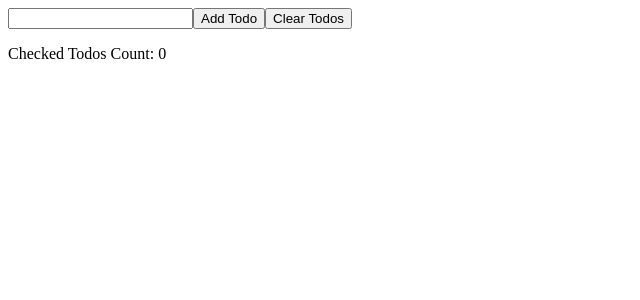
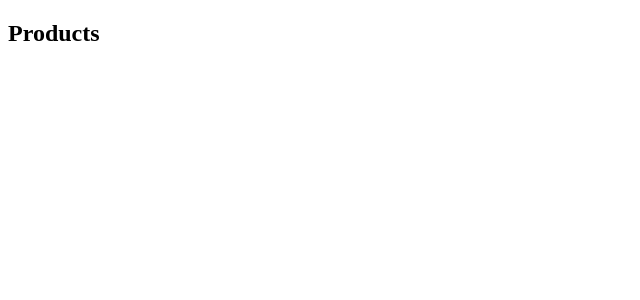
Before and after one commit to iceniveth/mdi-basic-react, a React (Vite) app: page /products in a window 1280 px wide. Shown: the top 300 px of the page, without its empty margins (0-640 px from the left). Built offline with nearby package versions, Linux system fonts and the light colour scheme.

Commit message:
Integrate React wouter

```diff
--- a/package.json
+++ b/package.json
@@ -11,7 +11,8 @@
   },
   "dependencies": {
     "react": "^18.2.0",
-    "react-dom": "^18.2.0"
+    "react-dom": "^18.2.0",
+    "wouter": "^2.10.1"
   },
   "devDependencies": {
     "@types/react": "^18.0.28",
--- a/src/App.tsx
+++ b/src/App.tsx
@@ -1,5 +1,6 @@
-import { useState, useRef } from "react";
-import TodoItem from "./TodoItem";
+import { Route, Switch } from "wouter";
+import Home from "./pages/Home";
+import Products from "./pages/Products";
 
 export type TodoItemType = {
   id: number;
@@ -8,59 +9,12 @@ export type TodoItemType = {
 };
 
 function App() {
-  const [task, setTask] = useState("");
-  const [todos, setTodos] = useState<TodoItemType[]>([]);
-  const taskRef = useRef<HTMLInputElement>(null);
-
-  const onTodoChange = (e: React.ChangeEvent<HTMLInputElement>) => {
-    setTask(e.target.value);
-  };
-
-  const checkedTodosCount = todos.filter((t) => t.checked).length;
-
   return (
     <>
-      <input type="text" ref={taskRef} value={task} onChange={onTodoChange} />
-      <button
-        onClick={() => {
-          setTodos((todos) => [
-            ...todos,
-            { id: new Date().getTime(), task, checked: false },
-          ]);
-          setTask("");
-          taskRef.current?.focus();
-        }}
-      >
-        Add Todo
-      </button>
-      <button
-        onClick={() => {
-          setTodos([]);
-        }}
-      >
-        Clear Todos
-      </button>
-      <br />
-      <p>Checked Todos Count: {checkedTodosCount}</p>
-      <br />
-      <ul>
-        {todos.map((todo) => (
-          <TodoItem
-            key={todo.id}
-            todo={todo}
-            onCheckedChanged={(id, checked) => {
-              setTodos((todos) =>
-                todos.map((t) =>
-                  t.id === id ? { ...t, checked } : t
-                )
-              );
-            }}
-            onDelete={(id) => {
-              setTodos((todos) => todos.filter((t) => t.id !== id));
-            }}
-          />
-        ))}
-      </ul>
+      <Switch>
+        <Route path="/products" component={Products} />
+        <Route path="/" component={Home} />
+      </Switch>
     </>
   );
 }
--- /dev/null
+++ b/src/pages/Home.tsx
@@ -0,0 +1,3 @@
+export default function Home() {
+  return <h2>Home</h2>;
+}
--- /dev/null
+++ b/src/pages/Products.tsx
@@ -0,0 +1,7 @@
+export default function Products() {
+  return (
+    <>
+      <h2>Products</h2>
+    </>
+  );
+}
```
Also changed, not shown: 1 other file (tests, documents, lock files or other folders).
